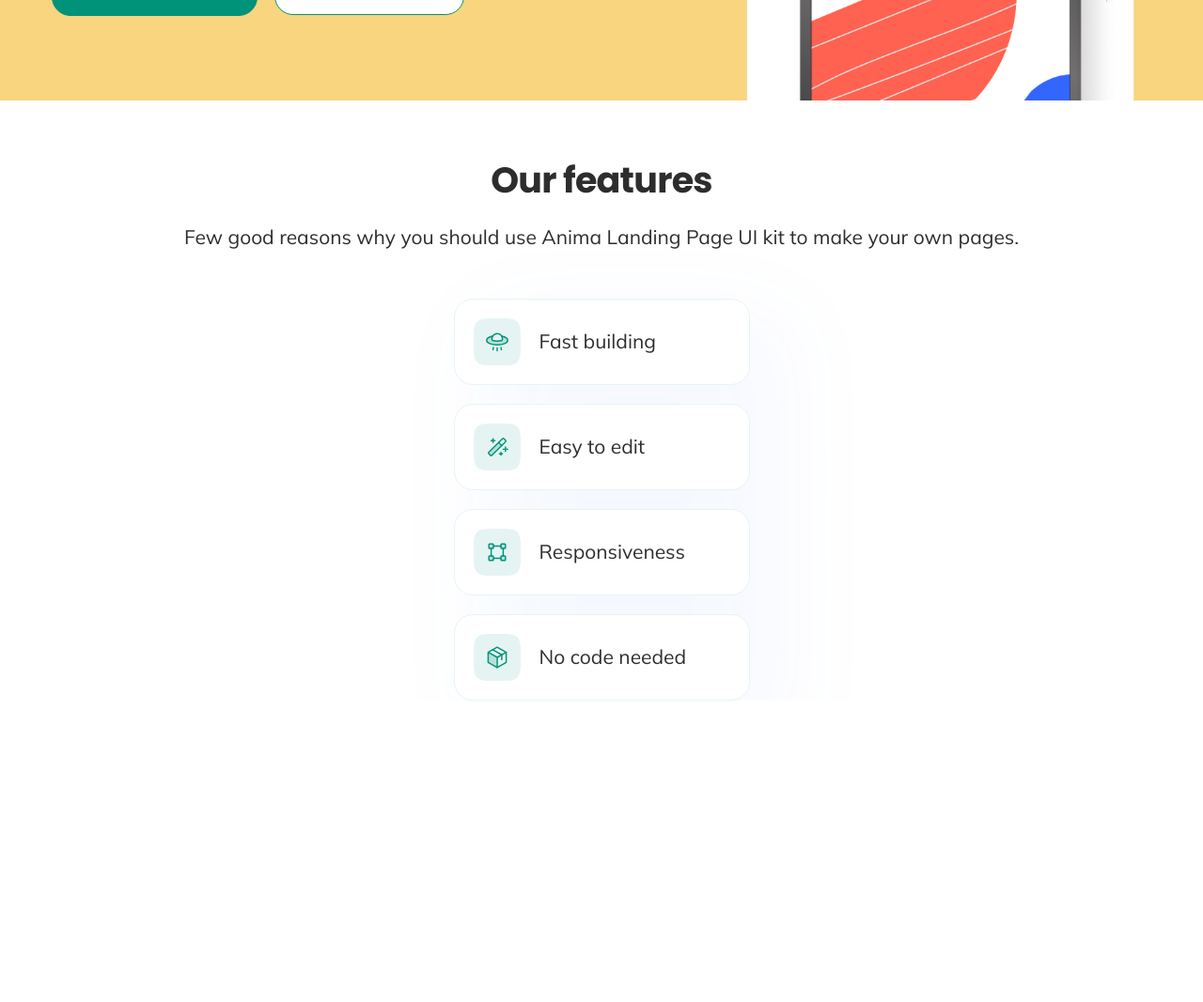
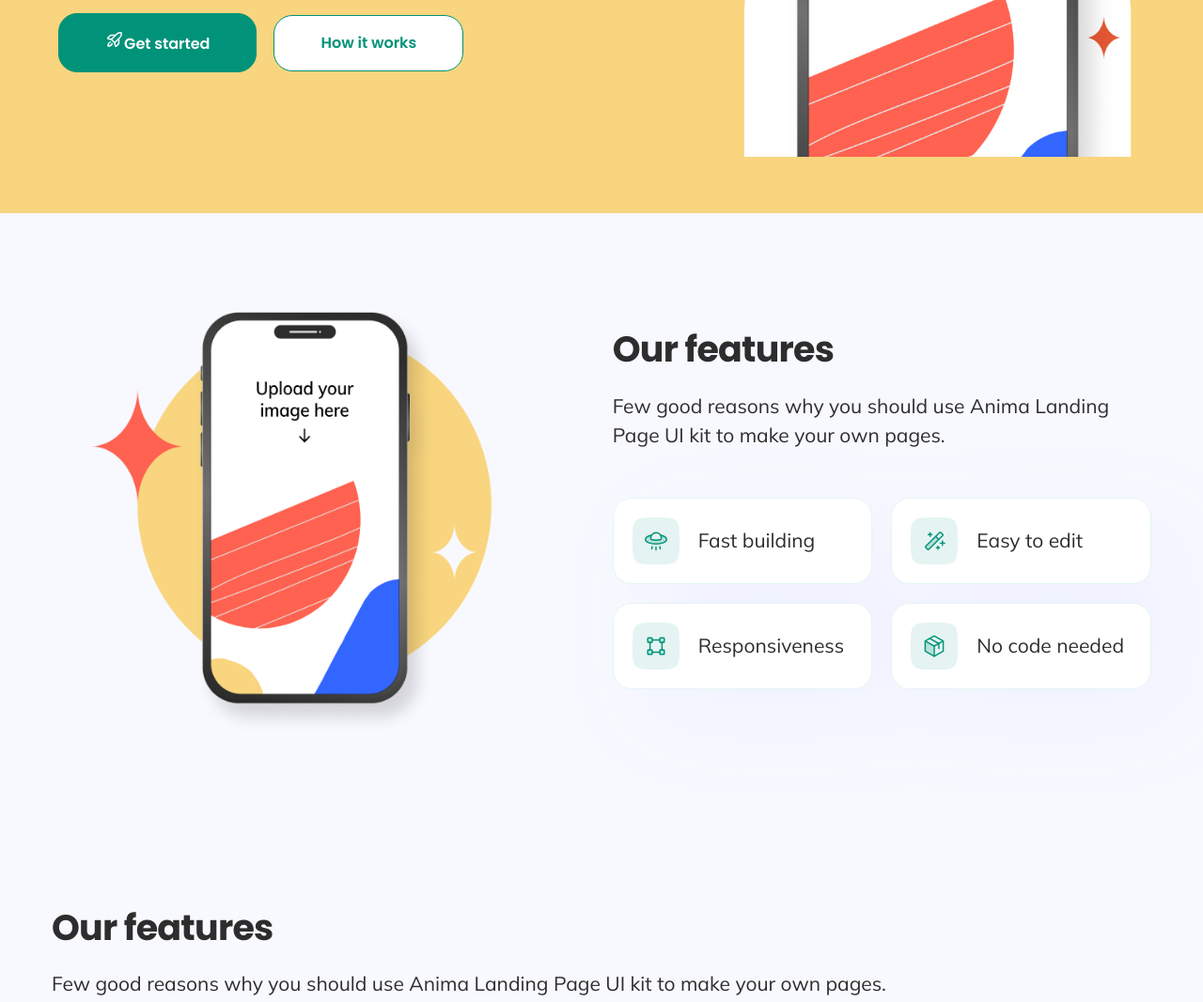
Before and after one commit to ricyp/html, a plain HTML site: page Figma2/index.html in a window 1280 px wide. Shown: the part 463-1530 px from the top of the page at 94% size. Before the commit the page ends 1209 px from the top, so only its background shows below. Drawn offline with Linux system fonts and the light colour scheme.

Commit message:
module 2, md/xl

```diff
--- a/Figma2/assets/css/base.css
+++ b/Figma2/assets/css/base.css
@@ -14,3 +14,11 @@ a {
   a:not([class]) {
     color: var(--color-blue);
   }
+
+  .bg-yellow {
+    background-color: var(--color-background-yellow);
+  }
+
+  .bg-white {
+    background-color: var(--color-background-white);
+  }
--- a/Figma2/assets/css/buttons.css
+++ b/Figma2/assets/css/buttons.css
@@ -15,26 +15,23 @@
 }
 
 .button {
-
+    display: flex;
+    justify-content: center;
+    align-items: center;
     background-color: var(--color-white);
     border-radius:20px;
     border: 1px solid var(--color-green);
     padding: 17px 49px;
     width: 221px;
+    gap: 8px;
 
 }
 
 .button--green {
-    display: inline-block;
-    vertical-align: middle;
     background-color: var(--color-green);
-    gap: 8px;
-
 }
 
 .is-getstarted {
-    display: inline-flex;
-    gap: 8px;
     color: var(--color-white);
     background-color: var(--color-green);
 }
@@ -57,6 +54,5 @@
 @media (min-width: 1280px) {
     .hero__buttons {
         justify-content: left;
-
     }
 }
--- a/Figma2/assets/css/cards.css
+++ b/Figma2/assets/css/cards.css
@@ -1,8 +1,6 @@
 .cards {
     display: flex;
-    flex-direction: column;
-    align-items: center;
-    justify-content: center;
+    flex-wrap: wrap;
     padding: 0px;
     gap: 20px;
     filter: drop-shadow(34.8541px 29.626px 48.34px var(--color-dropshadow));
@@ -11,12 +9,21 @@
 
 .card {
     display: flex;
-    flex-direction: row;
     align-items: center;
     padding: 20px;
     gap: 20px;
     background-color: var(--color-white);
     border: 1px solid var(--color-card-border-default);
     border-radius: 20px;
-    width: 315px;
+    flex: 0 0 100%;
 }
+
+@media (min-width: 768px) {
+     .card {
+        flex: 1 1 calc(50% - 10px);
+    }
+}
+
+@media (min-width: 1280px) {
+
+}
--- /dev/null
+++ b/Figma2/assets/css/features.css
@@ -0,0 +1,35 @@
+figure {
+    margin-top: 60px;
+    padding:0 30px
+}
+
+figure img {
+    max-width: 540px;
+    margin: 0 auto;
+    width: 100%;
+}
+
+@media (min-width: 768px) {
+
+    figure {
+        margin-top: 54px;
+        padding: 0 30px;
+    }
+}
+@media (min-width: 1280px) {
+    .wrapper--features {
+        gap: 60px;
+    }
+
+     .section-content {
+        flex: 0 1 49%;
+     }
+
+    figure {
+        flex:1 1 0;
+        margin-top: 54px;
+        order: -1;
+        margin-top: 30px;
+        padding: 0;;
+    }
+}
--- a/Figma2/assets/css/hero.css
+++ b/Figma2/assets/css/hero.css
@@ -1,9 +1,5 @@
-.hero {
-    background-color: var(--color-background-yellow);
-}
-
 .hero-text {
-    padding: 60px 30px;
+    padding: 60px 0px;
 
 }
 
@@ -14,10 +10,6 @@
 .hero p{
     text-align: center;
     margin-bottom: 40px;
-}
-
-.hero-img {
-    padding: 0 30px;
 }
 
 @media (min-width: 768px) {
--- a/Figma2/assets/css/reset.css
+++ b/Figma2/assets/css/reset.css
@@ -32,3 +32,10 @@ img {
 strong {
     font-weight: 700;
   }
+
+figure {
+    display: block;
+    margin: 0;
+    margin-block: 0;
+    margin-inline: 0;
+}
--- a/Figma2/assets/css/section-header.css
+++ b/Figma2/assets/css/section-header.css
@@ -1,7 +1,18 @@
 .section-header {
-    padding: 60px 30px 50px;
+    display: flex;
+    flex-direction: column;
+    padding: 60px 0px 50px;
 }
 
 .section-header h2 {
     padding-bottom: 20px;
 }
+
+@media (min-width: 1280px) {
+    .section-header{
+        align-items: flex-start;
+    }
+    .subtitle {
+       text-align: left;
+    }
+}
--- a/Figma2/assets/css/wrapper.css
+++ b/Figma2/assets/css/wrapper.css
@@ -1,8 +1,23 @@
 .wrapper {
-padding: 0px;
-gap: 0;
-border-radius: 0px;
-max-width: 1280px;
-margin-left: auto;
-margin-right: auto;
+    display: flex;
+    padding:0 30px;
+    gap: 0;
+    border-radius: 0px;
+    max-width: 1280px;
+    margin-left: auto;
+    margin-right: auto;
 }
+
+@media (min-width: 768px) {
+    .wrapper {
+        padding: 0 50px;
+    }
+
+}
+
+@media (min-width: 1280px) {
+    .wrapper {
+        padding: 60px 55px;
+    }
+
+}
--- a/Figma2/index.html
+++ b/Figma2/index.html
@@ -15,6 +15,7 @@
         <link rel="stylesheet" href="assets/css/hero.css">
         <link rel="stylesheet" href="assets/css/buttons.css">
         <link rel="stylesheet" href="assets/css/section-header.css">
+        <link rel="stylesheet" href="assets/css/features.css"
 
         <!--Components-->
         <link rel="stylesheet" href="assets/css/cards.css">
@@ -29,6 +30,7 @@
 
         </header>
         <main>
+            <div class="bg-yellow">
                 <section class="wrapper">
                     <div class="hero">
                             <div class="hero-text">
@@ -49,7 +51,10 @@
                             </div>
                     </div>
                 </section>
-            <section class="wrapper">
+            </div>
+            <div class="bg-white">
+                <section class="wrapper wrapper--features">
+                    <div class="section-content">
                     <header class="section-header">
                             <h2> Our features</h2>
                             <p class="subtitle">Few good reasons why you should use Anima Landing Page UI kit to make your own pages.</p>
@@ -72,7 +77,20 @@
                                 <p class="subtitle">No code needed</p>
                             </article>
                         </div>
+                        </div>
+                        <figure>
+                            <img src="assets/img/phone2.png" alt="phone image-placeholder">
+                        </figure>
                 </section>
+            </div>
+            <div class="bg-white">
+                <section class="wrapper">
+                    <header class="section-header">
+                        <h2> Our features</h2>
+                        <p class="subtitle">Few good reasons why you should use Anima Landing Page UI kit to make your own pages.</p>
+                </header>
+                </section>
+            </div>
 
         </main>
     </body>
```
Also changed, not shown: Figma2/assets/img/phone2.png (added). Lines whose indentation alone changed are shown as unchanged.
